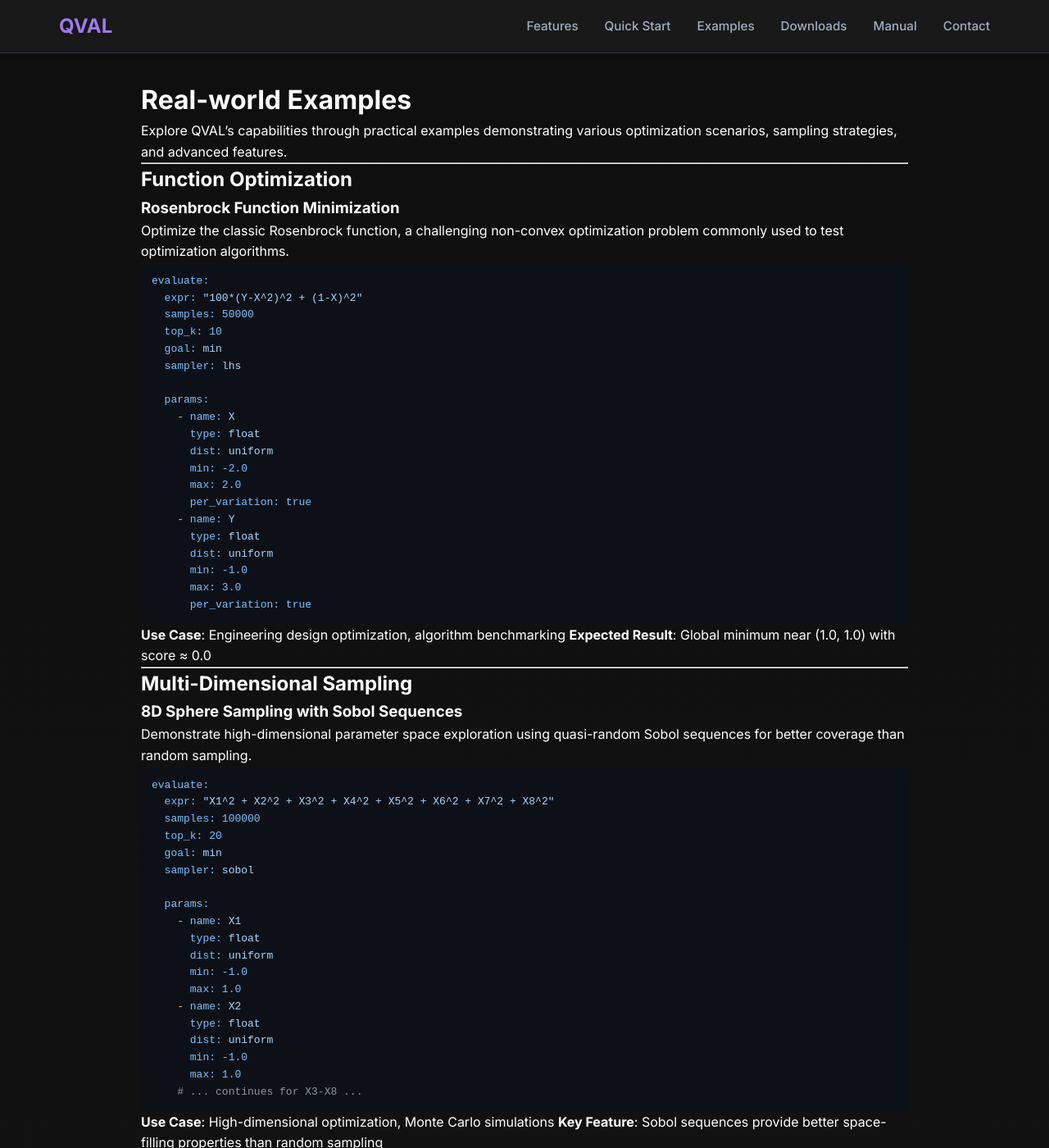
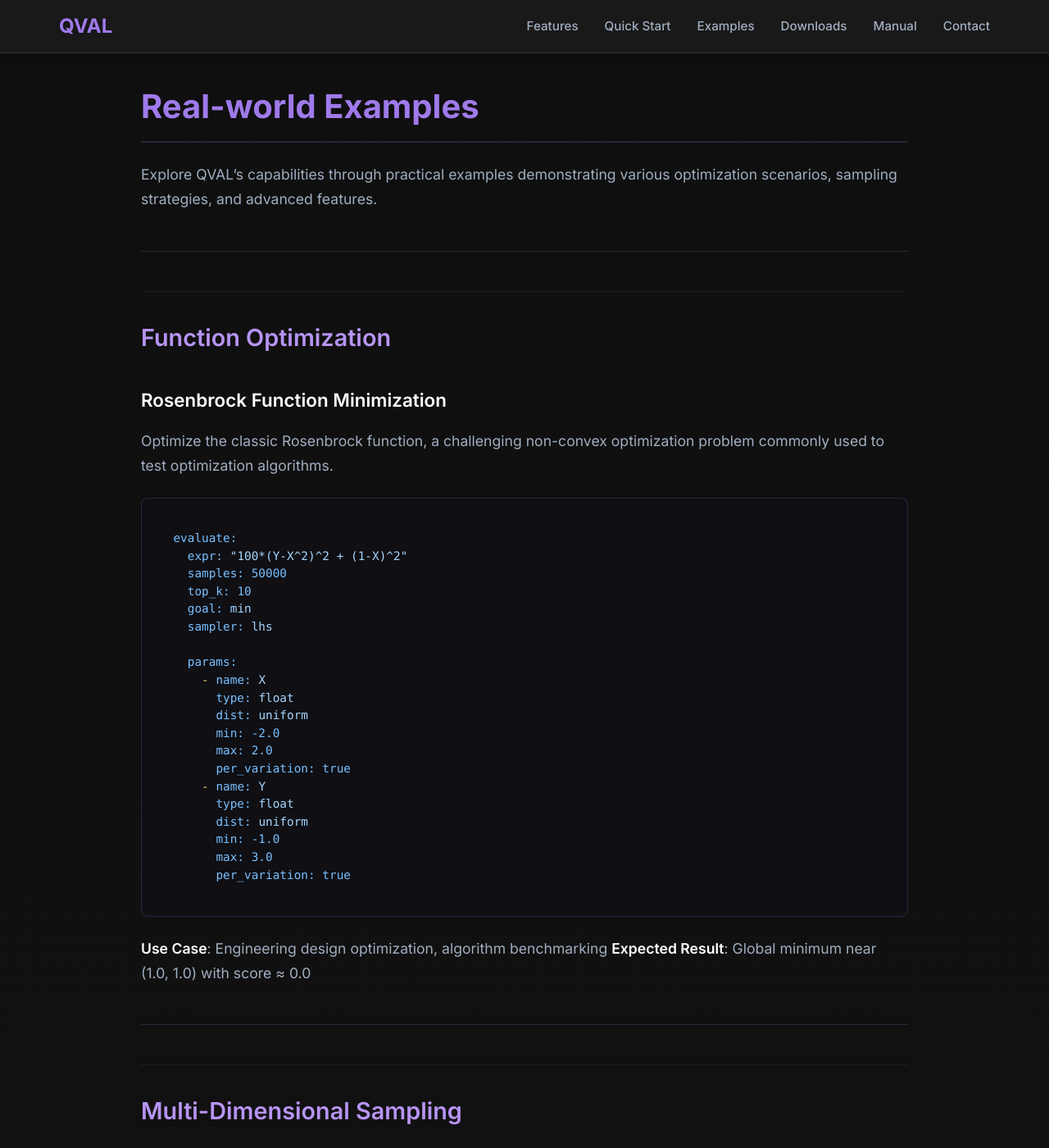
Before and after one commit to mdx1358/qval, a Jekyll site: the page built from examples.md, in a window 1280 px wide and 1400 px high. Shown: the whole window at 82% size. Built offline with Jekyll 4.4.1, drawn with Linux system fonts in a browser that asks for light colours.

Commit message:
Improve page formatting and add GitHub link
- Add comprehensive typography styles for manual/examples pages
- Increase line-height, margins, and spacing for better readability
- Style headings with proper hierarchy and colors
- Improve code block appearance with better padding and colors
- Add section dividers and breathing room between content
- Add GitHub repository link to homepage contact section
- Style links with proper colors and hover effects

```diff
--- a/styles.css
+++ b/styles.css
@@ -563,6 +563,118 @@ footer .container {
     max-width: 1000px;
     margin: 0 auto;
     padding: 0 2rem;
+    line-height: 1.7;
+}
+
+/* Improve typography for content pages */
+.page-container h1 {
+    color: var(--primary-color);
+    font-size: 2.5rem;
+    margin-bottom: 1.5rem;
+    border-bottom: 2px solid var(--border-color);
+    padding-bottom: 0.5rem;
+}
+
+.page-container h2 {
+    color: var(--primary-light);
+    font-size: 1.8rem;
+    margin: 2.5rem 0 1rem 0;
+    font-weight: 600;
+}
+
+.page-container h3 {
+    color: var(--text-color);
+    font-size: 1.4rem;
+    margin: 2rem 0 0.75rem 0;
+    font-weight: 600;
+}
+
+.page-container p {
+    color: var(--text-light);
+    margin: 1rem 0;
+    font-size: 1.1rem;
+    line-height: 1.7;
+}
+
+.page-container ul, .page-container ol {
+    margin: 1rem 0 1.5rem 2rem;
+    color: var(--text-light);
+}
+
+.page-container li {
+    margin: 0.5rem 0;
+    line-height: 1.6;
+}
+
+.page-container pre {
+    background: #0f0f14;
+    border: 1px solid var(--border-color);
+    border-radius: 8px;
+    padding: 1.5rem;
+    margin: 1.5rem 0;
+    overflow-x: auto;
+    font-size: 0.9rem;
+    line-height: 1.5;
+}
+
+.page-container code {
+    background: rgba(159, 122, 234, 0.15);
+    color: var(--primary-light);
+    padding: 0.2rem 0.4rem;
+    border-radius: 4px;
+    font-family: 'Monaco', 'Menlo', 'Ubuntu Mono', monospace;
+    font-size: 0.9rem;
+}
+
+.page-container pre code {
+    background: transparent;
+    padding: 0;
+}
+
+.page-container hr {
+    border: none;
+    border-top: 1px solid var(--border-color);
+    margin: 3rem 0;
+}
+
+.page-container blockquote {
+    border-left: 4px solid var(--primary-color);
+    padding: 1rem 1.5rem;
+    margin: 1.5rem 0;
+    background: rgba(159, 122, 234, 0.08);
+    border-radius: 0 8px 8px 0;
+    color: var(--text-light);
+    font-style: italic;
+}
+
+/* Better spacing for sections */
+.page-container > *:first-child {
+    margin-top: 0;
+}
+
+.page-container > h2:not(:first-child) {
+    margin-top: 3rem;
+    padding-top: 2rem;
+    border-top: 1px solid rgba(159, 122, 234, 0.1);
+}
+
+/* Improve list spacing */
+.page-container ul ul,
+.page-container ol ol {
+    margin-top: 0.5rem;
+    margin-bottom: 0.5rem;
+}
+
+/* Add breathing room around code blocks */
+.page-container pre + h2,
+.page-container pre + h3 {
+    margin-top: 2.5rem;
+}
+
+/* Better spacing for strong/bold text */
+.page-container strong {
+    color: var(--text-color);
+    font-weight: 600;
 }
 
 /* Mobile Responsive */
```
Also changed, not shown: index.md (+7 -1 lines).
